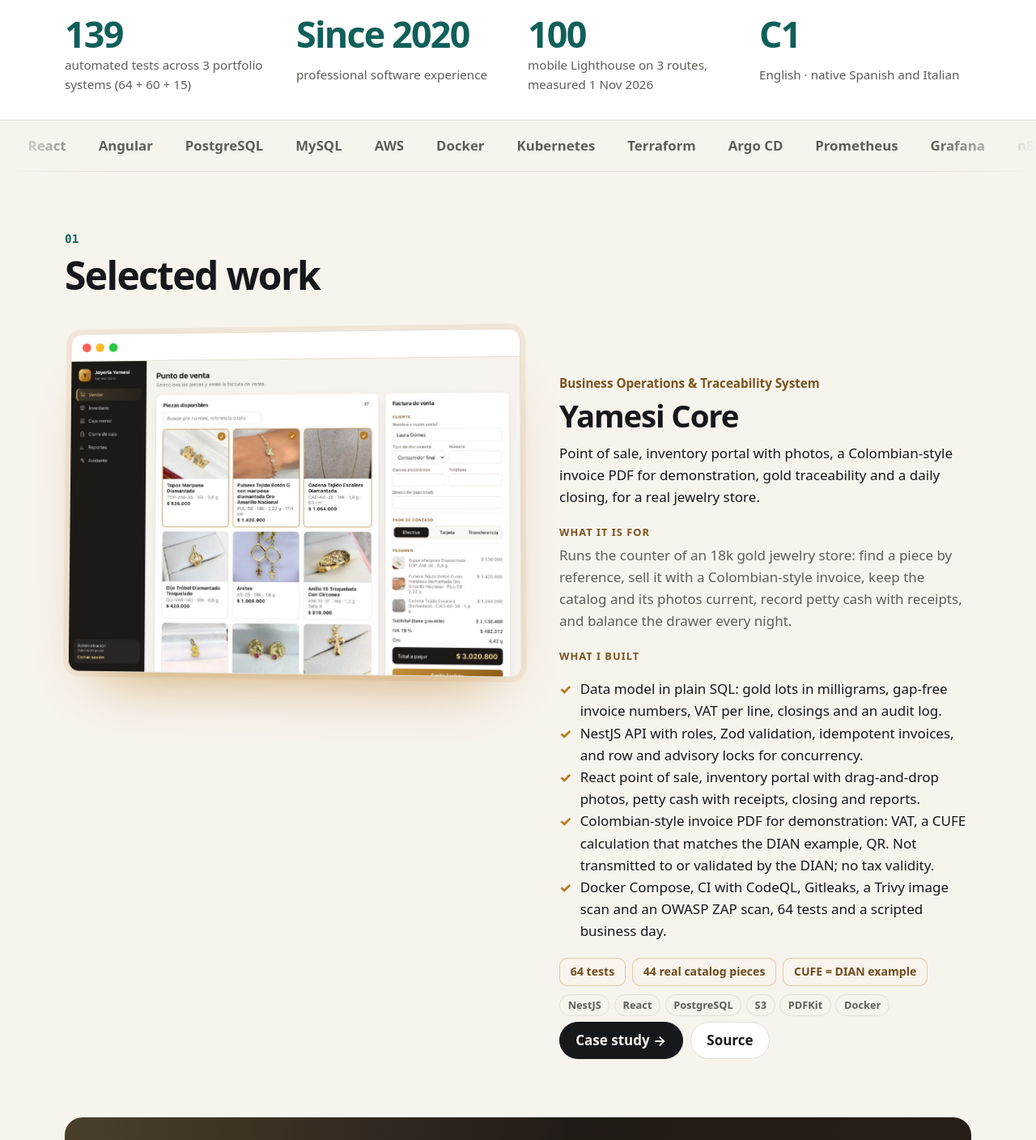
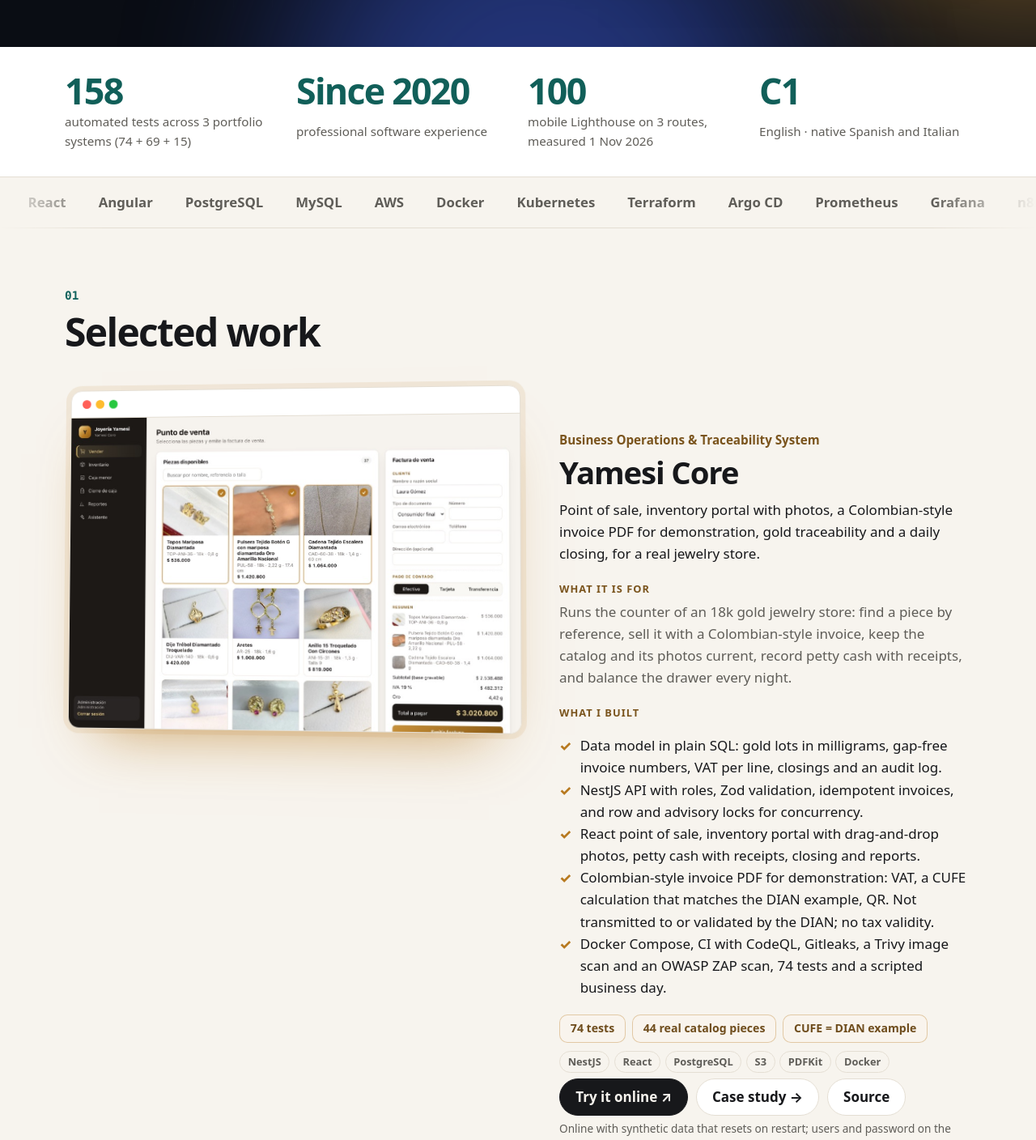
Before and after one commit to vzuliani97/vzuliani97.github.io, a React (Vite) app: page / in a window 1280 px wide. Shown: the part 680-2088 px from the top of the page at 81% size. Built offline with nearby package versions, Linux system fonts and the light colour scheme.

Commit message:
feat: try Yamesi and NekoBet online; security in the headline; 158 tests
Both case studies and the home cards open the apps hosted on free plans,
with a note on synthetic data and the cold start. The assessment block
says which controls the online apps add. Counts follow 74 + 69 + 15.

```diff
--- a/src/App.tsx
+++ b/src/App.tsx
@@ -294,13 +294,19 @@ function Feature({ project, t, eager }: { project: Project; t: T; eager: boolean
           ))}
         </ul>
         <p className="links">
-          <a className="button primary" href={href}>
+          {project.live && (
+            <a className="button primary" href={project.live.url}>
+              {t(ui.tryOnline)} ↗
+            </a>
+          )}
+          <a className={project.live ? 'button' : 'button primary'} href={href}>
             {t(ui.caseStudy)} →
           </a>
           <a className="button" href={project.repo}>
             {t(ui.source)}
           </a>
         </p>
+        {project.live && <p className="live-note muted">{t(project.live.note)}</p>}
       </div>
       {project.gallery && <Gallery project={project} t={t} level="h4" />}
     </article>
@@ -394,7 +400,12 @@ function CaseStudy({ project, t }: { project: Project; t: T }) {
           ))}
         </ul>
         <p className="actions">
-          <a className="button primary" href={project.repo}>
+          {project.live && (
+            <a className="button primary" href={project.live.url}>
+              {t(ui.tryOnline)} ↗
+            </a>
+          )}
+          <a className={project.live ? 'button' : 'button primary'} href={project.repo}>
             {t(ui.source)}
           </a>
           <a className="button" href={project.verification[0].href}>
@@ -404,6 +415,7 @@ function CaseStudy({ project, t }: { project: Project; t: T }) {
             {t(ui.run)}
           </a>
         </p>
+        {project.live && <p className="live-note muted">{t(project.live.note)}</p>}
       </header>
 
       <div className="views" role="tablist" aria-label="View">
--- a/src/content.ts
+++ b/src/content.ts
@@ -12,6 +12,7 @@ export const ui = {
   resume: { en: 'Résumé', es: 'Hoja de vida' },
   contact: { en: 'Contact', es: 'Contacto' },
   caseStudy: { en: 'Case study', es: 'Caso de estudio' },
+  tryOnline: { en: 'Try it online', es: 'Probar en línea' },
   source: { en: 'Source', es: 'Código' },
   selectedWork: { en: 'Selected work', es: 'Proyectos destacados' },
   capabilities: { en: 'Capabilities', es: 'Capacidades' },
@@ -71,23 +72,23 @@ export const ui = {
   home: { en: 'Back to the home page', es: 'Volver al inicio' },
   assessmentTitle: { en: 'Applied Cyber Security: my diploma, tested on these three systems', es: 'Ciberseguridad aplicada: mi diploma, probado en estos tres sistemas' },
   assessmentText: {
-    en: 'Three units of my Advanced Diploma in Cyber Security applied to NekoBet, Yamesi and the OpsCircuit cluster. A penetration test found 12 issues, from a replayed partner sale that was charged twice to an example JWT secret that let anyone sign an admin token; all are fixed, and its 38 attacks run again in both apps’ CI on every push. A risk register and an identity and access review complete it.',
-    es: 'Tres unidades de mi Advanced Diploma en Ciberseguridad aplicadas a NekoBet, Yamesi y el clúster de OpsCircuit. Una prueba de penetración encontró 12 fallas, desde una venta de un integrador que se cobraba dos veces al repetirla hasta un secreto JWT de ejemplo que permitía firmar un token de administrador; todas están corregidas, y sus 38 ataques vuelven a correr en el CI de ambas aplicaciones en cada push. Lo completan un registro de riesgos y una revisión de identidades y accesos.',
+    en: 'Three units of my Advanced Diploma in Cyber Security applied to NekoBet, Yamesi and the OpsCircuit cluster. A penetration test found 12 issues, from a replayed partner sale that was charged twice to an example JWT secret that let anyone sign an admin token; all are fixed, and its 38 attacks run again in both apps’ CI on every push. A risk register and an identity and access review complete it. The two apps online keep the same controls and add exact CORS, a Content Security Policy limited to their API, per-client request limits and a database-name check before any data reset.',
+    es: 'Tres unidades de mi Advanced Diploma en Ciberseguridad aplicadas a NekoBet, Yamesi y el clúster de OpsCircuit. Una prueba de penetración encontró 12 fallas, desde una venta de un integrador que se cobraba dos veces al repetirla hasta un secreto JWT de ejemplo que permitía firmar un token de administrador; todas están corregidas, y sus 38 ataques vuelven a correr en el CI de ambas aplicaciones en cada push. Lo completan un registro de riesgos y una revisión de identidades y accesos. Las dos aplicaciones en línea mantienen esos controles y añaden CORS exacto, una política de seguridad de contenido (CSP) limitada a su API, límite de peticiones por cliente y una verificación del nombre de la base antes de reiniciar datos.',
   },
   assessmentLink: { en: 'Penetration test, risks and identities', es: 'Pentest, riesgos e identidades' },
 } satisfies Record<string, L>;
 
 export const hero = {
-  title: { en: 'Software Engineer — Full Stack, Cloud & DevOps', es: 'Ingeniero de software — Full Stack, Cloud y DevOps' },
+  title: { en: 'Software Engineer — Full Stack, Cloud, DevOps & Security', es: 'Ingeniero de software — Full Stack, Cloud, DevOps y Seguridad' },
   lead: {
-    en: 'I build, deploy and operate full-stack applications, APIs and cloud infrastructure with TypeScript, Node.js, React and AWS.',
-    es: 'Construyo, despliego y opero aplicaciones full stack, APIs e infraestructura cloud con TypeScript, Node.js, React y AWS.',
+    en: 'I build, deploy and operate full-stack applications, APIs and cloud infrastructure with TypeScript, Node.js, React and AWS, and I test their security: my Advanced Diploma in Cyber Security, applied to my own systems.',
+    es: 'Construyo, despliego y opero aplicaciones full stack, APIs e infraestructura cloud con TypeScript, Node.js, React y AWS, y pruebo su seguridad: mi Advanced Diploma en Ciberseguridad, aplicado a mis propios sistemas.',
   },
   languages: { en: 'Spanish and Italian native · English C1', es: 'Español e italiano nativos · Inglés C1' },
 };
 
 export const stats: Array<{ value: L; label: L }> = [
-  { value: { en: '139', es: '139' }, label: { en: 'automated tests across 3 portfolio systems (64 + 60 + 15)', es: 'pruebas automatizadas en 3 sistemas del portafolio (64 + 60 + 15)' } },
+  { value: { en: '158', es: '158' }, label: { en: 'automated tests across 3 portfolio systems (74 + 69 + 15)', es: 'pruebas automatizadas en 3 sistemas del portafolio (74 + 69 + 15)' } },
   { value: { en: 'Since 2020', es: 'Desde 2020' }, label: { en: 'professional software experience', es: 'experiencia profesional en software' } },
   { value: { en: '100', es: '100' }, label: { en: 'mobile Lighthouse on 3 routes, measured 1 Nov 2026', es: 'Lighthouse móvil en 3 rutas, medido el 1 nov. 2026' } },
   { value: { en: 'C1', es: 'C1' }, label: { en: 'English · native Spanish and Italian', es: 'inglés · español e italiano nativos' } },
@@ -200,6 +201,8 @@ export interface Project {
   name: string;
   subtitle: L;
   repo: string;
+  /** Public deployment on free hosting with synthetic data, when the project has one. */
+  live?: { url: string; note: L };
   accent: string;
   cover: string;
   oneLiner: L;
@@ -236,6 +239,13 @@ export const projects: Project[] = [
     name: 'Yamesi Core',
     subtitle: { en: 'Business Operations & Traceability System', es: 'Sistema de operaciones de negocio y trazabilidad' },
     repo: repo('yamesi'),
+    live: {
+      url: 'https://yamesi.netlify.app',
+      note: {
+        en: 'Online with synthetic data that resets on restart; users and password on the sign-in screen. Free hosting sleeps when idle, so the first visit can take about a minute.',
+        es: 'En línea con datos ficticios que se reinician al arrancar; usuarios y contraseña en la pantalla de ingreso. El hosting gratuito se duerme sin uso, así que la primera visita puede tardar cerca de un minuto.',
+      },
+    },
     accent: '#b7791f',
     cover: '/media/yamesi-sell-cover.jpg',
     oneLiner: {
@@ -251,10 +261,10 @@ export const projects: Project[] = [
       { en: 'NestJS API with roles, Zod validation, idempotent invoices, and row and advisory locks for concurrency.', es: 'API en NestJS con roles, validación con Zod, facturas idempotentes y bloqueos de fila y advisory para la concurrencia.' },
       { en: 'React point of sale, inventory portal with drag-and-drop photos, petty cash with receipts, closing and reports.', es: 'Punto de venta en React, portal de inventario con fotos por arrastrar y soltar, caja menor con recibos, cierre y reportes.' },
       { en: 'Colombian-style invoice PDF for demonstration: VAT, a CUFE calculation that matches the DIAN example, QR. Not transmitted to or validated by the DIAN; no tax validity.', es: 'Factura PDF de estilo colombiano para demostración: IVA, cálculo del CUFE igual al ejemplo de la DIAN y QR. No se transmite ni la valida la DIAN; no tiene validez fiscal.' },
-      { en: 'Docker Compose, CI with CodeQL, Gitleaks, a Trivy image scan and an OWASP ZAP scan, 64 tests and a scripted business day.', es: 'Docker Compose, CI con CodeQL, Gitleaks, escaneo de imágenes con Trivy y escaneo OWASP ZAP, 64 pruebas y un día de negocio simulado.' },
+      { en: 'Docker Compose, CI with CodeQL, Gitleaks, a Trivy image scan and an OWASP ZAP scan, 74 tests and a scripted business day.', es: 'Docker Compose, CI con CodeQL, Gitleaks, escaneo de imágenes con Trivy y escaneo OWASP ZAP, 74 pruebas y un día de negocio simulado.' },
     ],
     metrics: [
-      { en: '64 tests', es: '64 pruebas' },
+      { en: '74 tests', es: '74 pruebas' },
       { en: '44 real catalog pieces', es: '44 piezas del catálogo real' },
       { en: 'CUFE = DIAN example', es: 'CUFE = ejemplo DIAN' },
     ],
@@ -275,7 +285,7 @@ export const projects: Project[] = [
       { layer: { en: 'Backend', es: 'Backend' }, items: ['Node.js 24', 'NestJS 11', 'Zod 4', 'JWT', 'bcrypt', 'PDFKit', 'qrcode'] },
       { layer: { en: 'Data and storage', es: 'Datos y almacenamiento' }, items: ['PostgreSQL 16', 'plain SQL migrations', 'S3 · AWS SDK v3', 'RustFS (local S3)'] },
       { layer: { en: 'Infrastructure and DevOps', es: 'Infraestructura y DevOps' }, items: ['Docker', 'Docker Compose', 'nginx (unprivileged)', 'non-root containers', 'AWS EC2 + S3 (real system)'] },
-      { layer: { en: 'CI/CD and quality', es: 'CI/CD y calidad' }, items: ['GitHub Actions', 'Jest', 'Supertest', '64 tests', 'Dependabot'] },
+      { layer: { en: 'CI/CD and quality', es: 'CI/CD y calidad' }, items: ['GitHub Actions', 'Jest', 'Supertest', '74 tests', 'Dependabot'] },
       { layer: { en: 'Security', es: 'Seguridad' }, items: ['CodeQL', 'Gitleaks', 'npm audit', 'Trivy', 'OWASP ZAP (DAST)', 'Content-Security-Policy', 'Helmet', 'login lockout', 'image metadata check'] },
       { layer: { en: 'AI (optional)', es: 'IA (opcional)' }, items: ['Ollama', 'Qwen2.5 3B', 'tool calling'] },
     ],
@@ -311,7 +321,7 @@ export const projects: Project[] = [
       { en: 'CUFE computed with the DIAN formula, checked against its official example', es: 'CUFE con la fórmula de la DIAN, comprobado contra su ejemplo oficial' },
     ],
     proof: [
-      { en: '64 automated tests, 2 against a real S3-compatible server', es: '64 pruebas automatizadas, 2 contra un servidor compatible con S3' },
+      { en: '74 automated tests, 2 against a real S3-compatible server', es: '74 pruebas automatizadas, 2 contra un servidor compatible con S3' },
       { en: '8 concurrent invoices get numbers 1 to 8, never a gap', es: '8 facturas simultáneas reciben los números 1 a 8, sin huecos' },
       { en: 'A simulated business day (make demo): arrivals with photos, 5 sales, 4 receipts, closing', es: 'Un día de negocio simulado (make demo): llegadas con foto, 5 ventas, 4 recibos y cierre' },
     ],
@@ -339,7 +349,7 @@ export const projects: Project[] = [
       },
     ],
     verification: [
-      { check: { en: 'Unit and integration tests', es: 'Pruebas unitarias y de integración' }, result: { en: '64 passing in CI', es: '64 aprobadas en CI' }, href: `${repo('yamesi')}/actions` },
+      { check: { en: 'Unit and integration tests', es: 'Pruebas unitarias y de integración' }, result: { en: '74 passing in CI', es: '74 aprobadas en CI' }, href: `${repo('yamesi')}/actions` },
       { check: { en: 'CUFE against the official DIAN example', es: 'CUFE contra el ejemplo oficial de la DIAN' }, result: { en: 'Identical hash', es: 'Hash idéntico' }, href: `${repo('yamesi')}/blob/main/backend/test/unit/colombian-invoice.spec.ts` },
       { check: { en: 'Concurrent sales of one piece', es: 'Ventas simultáneas de una pieza' }, result: { en: 'One sale, one PIECE_NOT_AVAILABLE', es: 'Una venta y un PIECE_NOT_AVAILABLE' }, href: `${repo('yamesi')}/blob/main/backend/test/e2e/invoices.e2e-spec.ts` },
       { check: { en: 'Static analysis and secrets', es: 'Análisis estático y secretos' }, result: { en: 'CodeQL and Gitleaks green', es: 'CodeQL y Gitleaks en verde' }, href: `${repo('yamesi')}/actions` },
@@ -364,10 +374,10 @@ export const projects: Project[] = [
       { en: 'No lifecycle rule yet for orphaned uploads, including photos replaced in the portal.', es: 'Aún no hay regla de ciclo de vida para archivos huérfanos, incluidas las fotos reemplazadas en el portal.' },
     ],
     localVsProd: {
-      en: 'This repository is an independent rebuild that runs locally with Docker Compose. Its demo catalog comes from the store’s public catalog; customers, costs and lots are synthetic. The business’s real system is professional work in a separate codebase, deployed with Docker on AWS EC2 and S3.',
-      es: 'Este repositorio es una reconstrucción independiente que corre en local con Docker Compose. Su catálogo de demostración viene del catálogo público de la tienda; clientes, costos y lotes son ficticios. El sistema real del negocio es trabajo profesional en otro código, desplegado con Docker en AWS EC2 y S3.',
+      en: 'This repository is an independent rebuild that runs locally with Docker Compose and online on free hosting (Netlify, Render and Neon), deployed from main. Its demo catalog comes from the store’s public catalog; customers, costs and lots are synthetic. The business’s real system is professional work in a separate codebase, deployed with Docker on AWS EC2 and S3.',
+      es: 'Este repositorio es una reconstrucción independiente que corre en local con Docker Compose y en línea en hosting gratuito (Netlify, Render y Neon), desplegada desde main. Su catálogo de demostración viene del catálogo público de la tienda; clientes, costos y lotes son ficticios. El sistema real del negocio es trabajo profesional en otro código, desplegado con Docker en AWS EC2 y S3.',
     },
-    run: 'git clone https://github.com/vzuliani97/yamesi && cd yamesi\nmake .env   # .env.example with random secrets\nmake demo   # loads the store catalog and simulates one business day\nmake test   # 64 tests in containers',
+    run: 'git clone https://github.com/vzuliani97/yamesi && cd yamesi\nmake .env   # .env.example with random secrets\nmake demo   # loads the store catalog and simulates one business day\nmake test   # 74 tests in containers',
     diagrams: {
       context: { title: { en: 'System context', es: 'Contexto' }, status: 'CURRENT', note: { en: 'Who uses the system and what it talks to.', es: 'Quién usa el sistema y con qué se comunica.' } },
       containers: { title: { en: 'Containers', es: 'Contenedores' }, status: 'CURRENT', note: { en: 'A modular NestJS monolith, not microservices.', es: 'Un monolito modular en NestJS, no microservicios.' } },
@@ -496,6 +506,13 @@ export const projects: Project[] = [
     name: 'NekoBet',
     subtitle: { en: 'Live Sportsbook, Casino & Wallet Platform', es: 'Plataforma de apuestas en vivo, casino y billetera' },
     repo: repo('nekobet'),
+    live: {
+      url: 'https://nekobet.netlify.app',
+      note: {
+        en: 'The live board is open without an account; sign in as cashier to bet, sell top-ups or play the casino. Simulation only, no real money. Free hosting sleeps when idle, so the first visit can take about a minute.',
+        es: 'El tablero en vivo se ve sin cuenta; para apostar, vender recargas o jugar casino se ingresa como cajero. Solo simulación, sin dinero real. El hosting gratuito se duerme sin uso, así que la primera visita puede tardar cerca de un minuto.',
+      },
+    },
     accent: '#2b59c3',
     cover: '/media/nekobet-cover.jpg',
     oneLiner: {
@@ -513,7 +530,7 @@ export const projects: Project[] = [
       { en: 'An HMAC-signed B2B API for partners, a login lockout, and a React cashier, sportsbook, casino and admin; CI scans, signs and publishes the images that Argo CD deploys in OpsCircuit.', es: 'Una API B2B firmada con HMAC para aliados, bloqueo de login, y en React la caja, las apuestas, el casino y la administración; el CI escanea, firma y publica las imágenes que Argo CD despliega en OpsCircuit.' },
     ],
     metrics: [
-      { en: '60 tests', es: '60 pruebas' },
+      { en: '69 tests', es: '69 pruebas' },
       { en: '4 sports live', es: '4 deportes en vivo' },
       { en: '70 retries → 1 sale', es: '70 reintentos → 1 venta' },
     ],
@@ -523,7 +540,7 @@ export const projects: Project[] = [
       { layer: { en: 'Backend', es: 'Backend' }, items: ['Node.js 24', 'NestJS 11', 'Zod 4', 'JWT', 'HMAC-SHA256', 'Server-Sent Events'] },
       { layer: { en: 'Data', es: 'Datos' }, items: ['PostgreSQL 16', 'plain SQL', 'advisory locks', 'append-only ledger'] },
       { layer: { en: 'Infrastructure and DevOps', es: 'Infraestructura y DevOps' }, items: ['Docker multi-stage', 'nginx', 'GHCR multi-arch images', 'Kubernetes', 'Argo CD (in OpsCircuit)'] },
-      { layer: { en: 'CI/CD and quality', es: 'CI/CD y calidad' }, items: ['GitHub Actions', 'Jest', 'Supertest', '60 tests', 'Dependabot'] },
+      { layer: { en: 'CI/CD and quality', es: 'CI/CD y calidad' }, items: ['GitHub Actions', 'Jest', 'Supertest', '69 tests', 'Dependabot'] },
       { layer: { en: 'Security', es: 'Seguridad' }, items: ['CodeQL', 'Gitleaks', 'npm audit', 'Trivy', 'OWASP ZAP (DAST)', 'SBOM + SLSA provenance', 'cosign signing', 'Content-Security-Policy', 'Helmet', 'IP allowlist', 'login lockout'] },
       { layer: { en: 'Observability', es: 'Observabilidad' }, items: ['Prometheus metrics (prom-client)'] },
     ],
@@ -547,7 +564,7 @@ export const projects: Project[] = [
       { en: 'A bet carries the odds the cashier saw; a moved price is refused', es: 'La apuesta lleva la cuota que vio el cajero; si cambió, se rechaza' },
     ],
     proof: [
-      { en: '60 automated tests; multi-arch images published after CI', es: '60 pruebas automatizadas; imágenes multiarquitectura publicadas tras el CI' },
+      { en: '69 automated tests; multi-arch images published after CI', es: '69 pruebas automatizadas; imágenes multiarquitectura publicadas tras el CI' },
       { en: 'Local experiment: 70 concurrent sales, balance for 50, exactly 50 approved', es: 'Experimento local: 70 ventas simultáneas, saldo para 50, exactamente 50 aprobadas' },
       { en: '70 concurrent retries of one key create one sale', es: '70 reintentos simultáneos de una llave crean una sola venta' },
     ],
@@ -575,7 +592,7 @@ export const projects: Project[] = [
       },
     ],
     verification: [
-      { check: { en: 'Unit and integration tests', es: 'Pruebas unitarias y de integración' }, result: { en: '60 passing in CI', es: '60 aprobadas en CI' }, href: `${repo('nekobet')}/actions` },
+      { check: { en: 'Unit and integration tests', es: 'Pruebas unitarias y de integración' }, result: { en: '69 passing in CI', es: '69 aprobadas en CI' }, href: `${repo('nekobet')}/actions` },
       { check: { en: 'Betting and casino', es: 'Apuestas y casino' }, result: { en: 'Odds-changed refusal, every market settled once, wallet replays', es: 'Rechazo por cambio de cuota, cada mercado liquidado una vez, reintentos de billetera' }, href: `${repo('nekobet')}/blob/main/backend/test/e2e/betting.e2e-spec.ts` },
       { check: { en: 'Concurrency experiment', es: 'Experimento de concurrencia' }, result: { en: 'Naive 70 approved, conditional UPDATE 50 (local, not a benchmark)', es: 'Versión ingenua 70, UPDATE condicional 50 (local, no es un benchmark)' }, href: `${repo('nekobet')}/blob/main/docs/concurrency-experiment.md` },
       { check: { en: 'Static analysis, secrets, dependencies', es: 'Análisis estático, secretos y dependencias' }, result: { en: 'CodeQL, Gitleaks and npm audit green', es: 'CodeQL, Gitleaks y npm audit en verde' }, href: `${repo('nekobet')}/actions` },
@@ -596,10 +613,10 @@ export const projects: Project[] = [
       { en: 'Carrier, odds feed and game provider are simulated because the production platforms and their data are confidential. Betting is a demonstration, not a licensed service (Colombia requires a Coljuegos license).', es: 'El operador, el feed de cuotas y el proveedor de juegos son simulados porque las plataformas de producción y sus datos son confidenciales. Las apuestas son una demostración, no un servicio con licencia (en Colombia se requiere licencia de Coljuegos).' },
     ],
     localVsProd: {
-      en: 'Runs locally with Docker Compose and on OpsCircuit’s kind cluster through Argo CD. The concurrency numbers come from a local, reproducible experiment, not from production traffic.',
-      es: 'Corre en local con Docker Compose y en el clúster kind de OpsCircuit mediante Argo CD. Los números de concurrencia vienen de un experimento local y reproducible, no de tráfico de producción.',
+      en: 'Runs locally with Docker Compose, on OpsCircuit’s kind cluster through Argo CD, and online on free hosting (Netlify, Render and Neon), deployed from main. The concurrency numbers come from a local, reproducible experiment, not from production traffic.',
+      es: 'Corre en local con Docker Compose, en el clúster kind de OpsCircuit mediante Argo CD y en línea en hosting gratuito (Netlify, Render y Neon), desplegado desde main. Los números de concurrencia vienen de un experimento local y reproducible, no de tráfico de producción.',
     },
-    run: 'git clone https://github.com/vzuliani97/nekobet && cd nekobet\nmake .env   # .env.example with random secrets\nmake up     # http://localhost:8081\nmake test   # 60 tests',
+    run: 'git clone https://github.com/vzuliani97/nekobet && cd nekobet\nmake .env   # .env.example with random secrets\nmake up     # http://localhost:8081\nmake test   # 69 tests',
     diagrams: {
       context: { title: { en: 'System context', es: 'Contexto' }, status: 'MIXED', note: { en: 'Cashiers, partners and a simulated carrier; reconciliation planned.', es: 'Cajeros, aliados y un operador simulado; conciliación planeada.' } },
       containers: { title: { en: 'Containers', es: 'Contenedores' }, status: 'CURRENT', note: { en: 'nginx, a NestJS API and PostgreSQL.', es: 'nginx, una API NestJS y PostgreSQL.' } },
--- a/src/styles.css
+++ b/src/styles.css
@@ -1285,3 +1285,5 @@ pre {
 /* Applied Cyber Security, under the selected work */
 .assessment { margin-top: 3rem; max-width: 52rem; }
 .assessment h3 { margin-bottom: 0.5rem; }
+
+.live-note { font-size: 0.85rem; margin-top: 0.5rem; max-width: 46rem; }
```
Also changed, not shown: index.html (+4 -4 lines).
